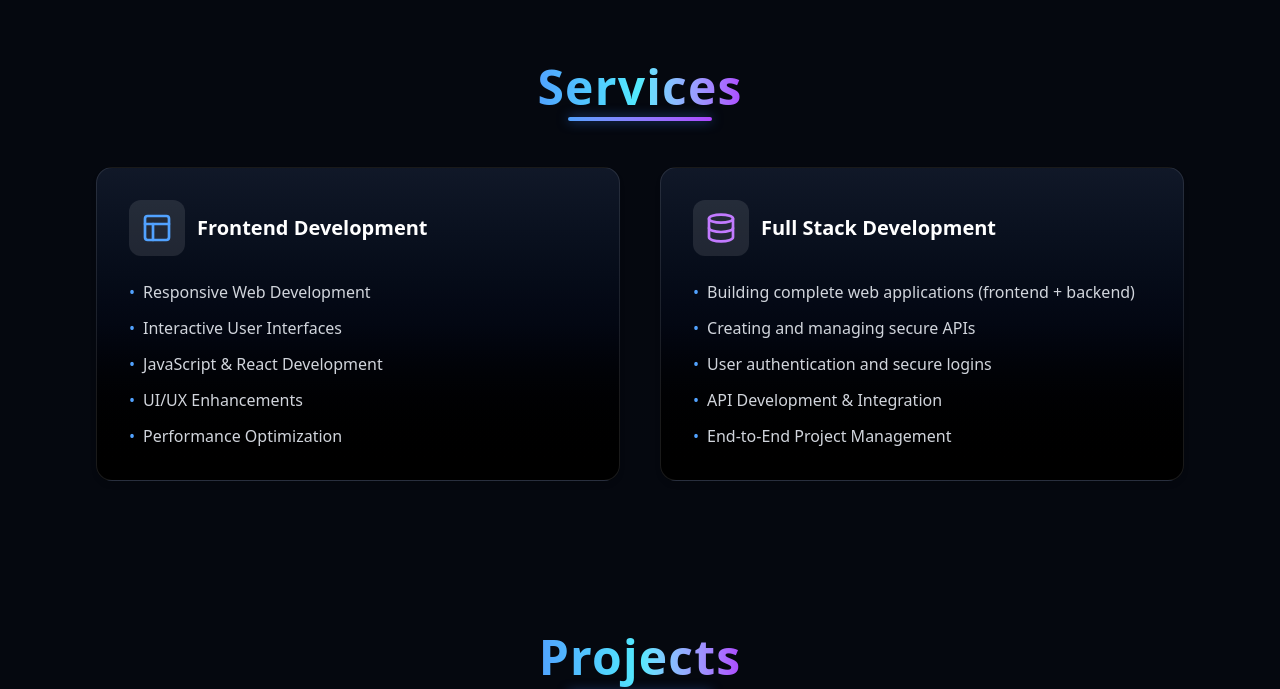
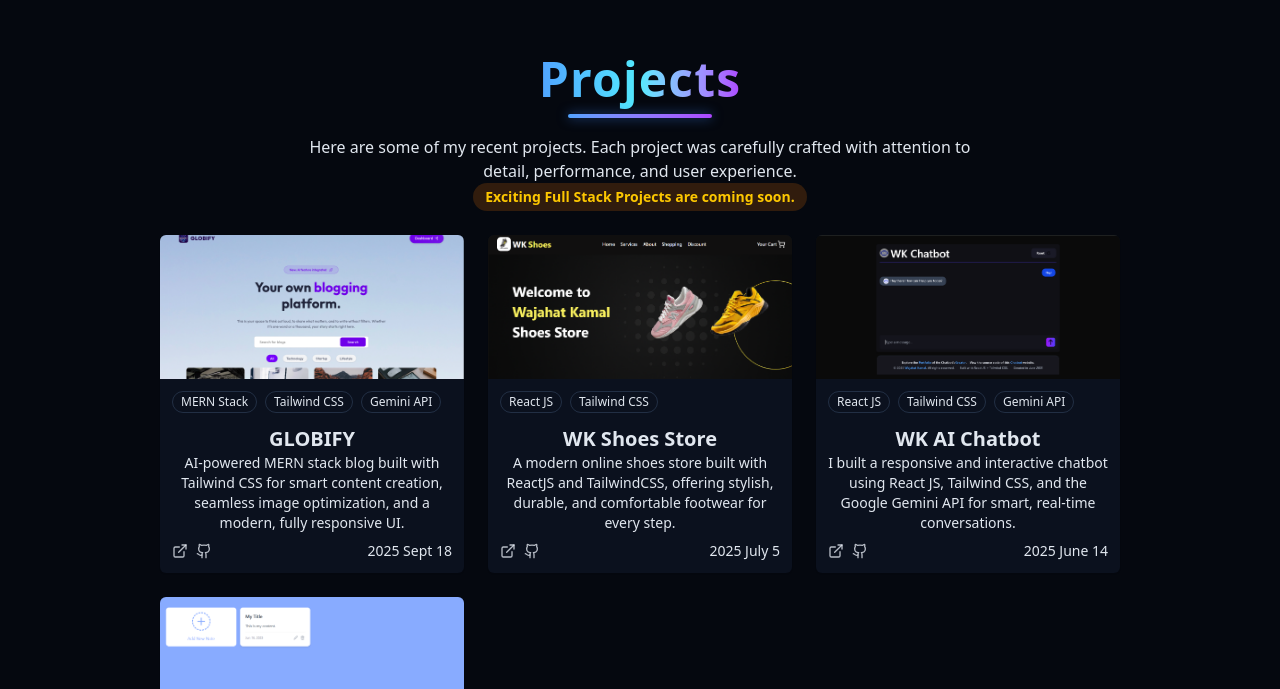
Before and after one commit to wajahat-kamal/Dev-Portfolio, a React (Vite) app: page / in a window 1280 px wide. Shown: the part 1447-2136 px from the top of the page. Built offline with nearby package versions, Linux system fonts and the light colour scheme.

Commit message:
Remove ServicesSection component and its references from Navbar and Home pages to streamline the application structure.

```diff
--- a/src/components/Navbar.jsx
+++ b/src/components/Navbar.jsx
@@ -5,7 +5,6 @@ import { Home, User, Briefcase, Folder } from "lucide-react";
 const navItems = [
   { name: "Home", href: "#hero", Icon: Home },
   { name: "About", href: "#about", Icon: User },
-  { name: "Services", href: "#services", Icon: Briefcase },
   { name: "Projects", href: "#projects", Icon: Folder },
 ];
 
--- a/src/components/ServicesSection.jsx
+++ /dev/null
@@ -1,75 +0,0 @@
-import { Database, Layout } from "lucide-react";
-
-export const ServicesSection = () => {
-  const services = [
-    {
-      title: "Frontend Development",
-      icon: <Layout className="w-8 h-8 text-blue-400" />,
-      items: [
-        "Responsive Web Development",
-        "Interactive User Interfaces",
-        "JavaScript & React Development",
-        "UI/UX Enhancements",
-        "Performance Optimization",
-      ],
-    },
-    {
-      title: "Full Stack Development",
-      icon: <Database className="w-8 h-8 text-purple-400" />,
-      items: [
-        "Building complete web applications (frontend + backend)",
-        "Creating and managing secure APIs",
-        "User authentication and secure logins",
-        "API Development & Integration",
-        "End-to-End Project Management",
-      ],
-    },
-  ];
-
-  return (
-    <section id="services" className="py-20 px-6relative">
-      <div className="container mx-auto max-w-6xl">
-        {/* Heading */}
-        <h2 className="text-3xl md:text-5xl font-extrabold text-center mb-14 relative">
-          <span className="bg-gradient-to-r from-blue-400 via-cyan-300 to-purple-500 bg-clip-text text-transparent tracking-wide">
-            Services
-          </span>
-          <span className="absolute bottom-[-10px] left-1/2 -translate-x-1/2 w-36 h-[4px] bg-gradient-to-r from-blue-400 to-purple-500 rounded-full shadow-[0_0_12px_rgba(59,130,246,0.6)]"></span>
-        </h2>
-
-        {/* Services Grid */}
-        <div className="grid grid-cols-1 md:grid-cols-2 gap-10">
-          {services.map((service, index) => (
-            <div
-              key={index}
-              className="bg-gradient-to-b from-gray-900 via-gray-950 to-black backdrop-blur-sm p-8 rounded-2xl border border-white/10 shadow-md hover:shadow-lg hover:shadow-blue-500/20 transition-all duration-300 group"
-            >
-              {/* Icon + Title */}
-              <div className="flex items-center gap-3 mb-6">
-                <div className="flex items-center justify-center w-14 h-14 rounded-xl bg-white/10 group-hover:scale-110 transition-transform duration-300">
-                  {service.icon}
-                </div>
-                <h3 className="text-xl font-semibold text-white group-hover:text-blue-400 transition-colors">
-                  {service.title}
-                </h3>
-              </div>
-
-              {/* Service Items */}
-              <ul className="space-y-3 text-gray-300 text-sm md:text-base">
-                {service.items.map((item, i) => (
-                  <li
-                    key={i}
-                    className="flex items-start gap-2 group-hover:text-gray-100 transition-colors"
-                  >
-                    <span className="text-blue-400">•</span>
-                    {item}
-                  </li>
-                ))}
-              </ul>
-            </div>
-          ))}
-        </div>
-      </div>
-    </section>
-  );
-};
--- a/src/pages/Home.jsx
+++ b/src/pages/Home.jsx
@@ -5,7 +5,6 @@ import HeroSection from "../components/HeroSection";
 import { Navbar } from "../components/Navbar"
 import { ProjectsSection } from "../components/ProjectsSection"
 import { StarBackground } from "@/components/StarBackground"
-import { ServicesSection } from "../components/ServicesSection";
 
 export const Home = () => {
   return (
@@ -18,7 +17,6 @@ export const Home = () => {
       <main>
         <HeroSection />
         <AboutSection />
-        <ServicesSection />
         <ProjectsSection />
         <Footer />
       </main>
```
